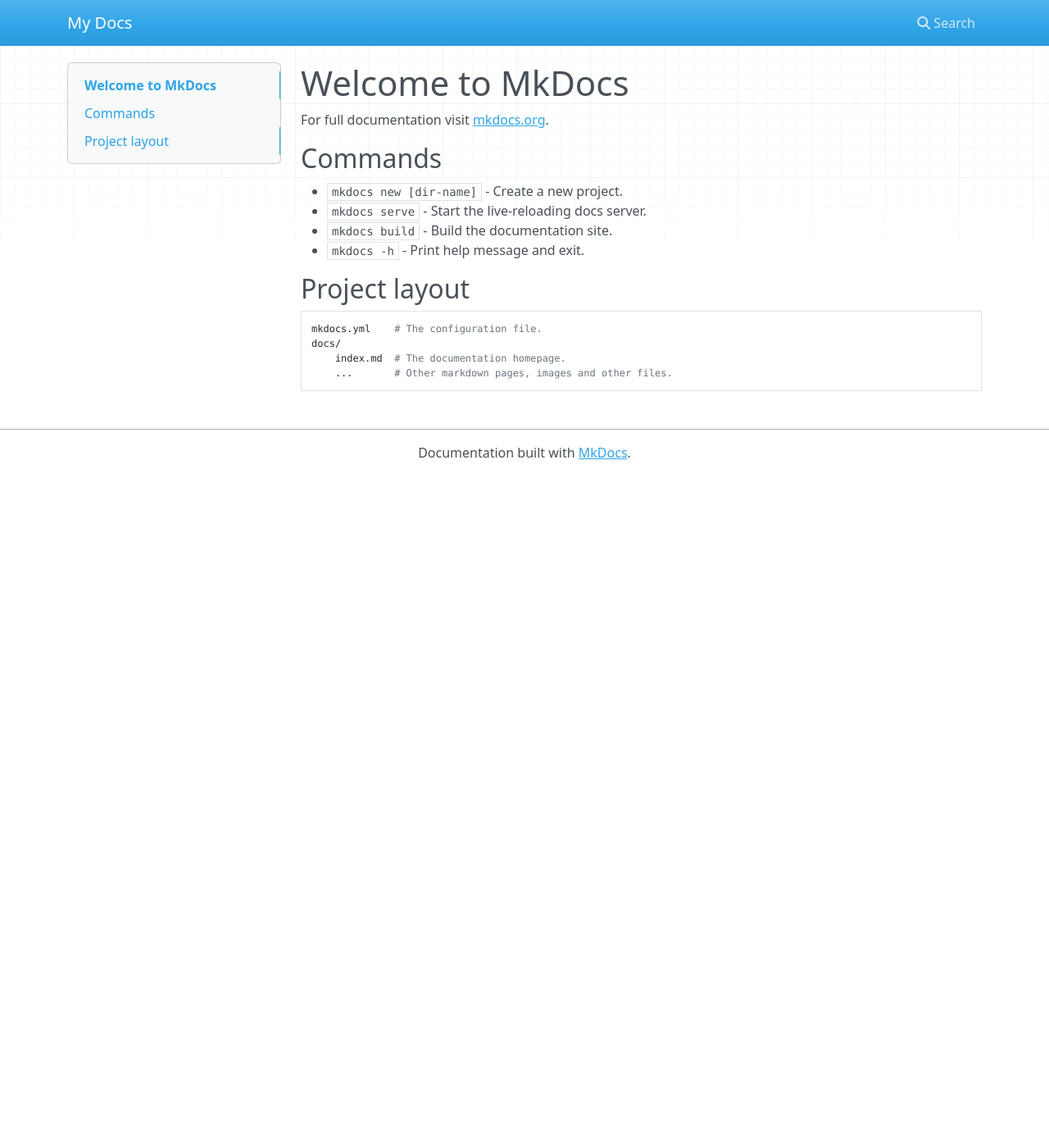
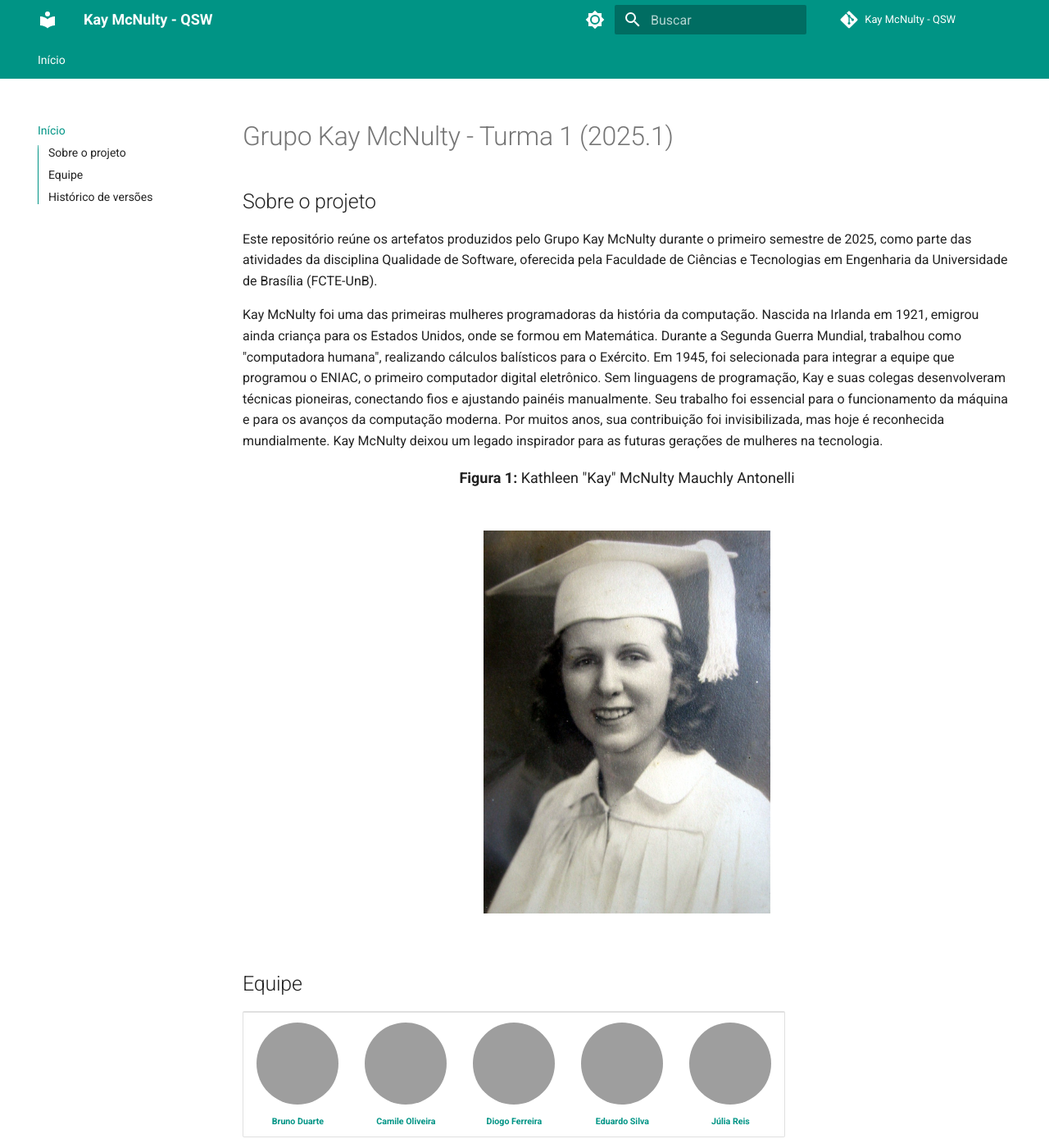
Before and after one commit to FCTE-Qualidade-de-Software-1/2025-1-T01-KAY-MCNULTY, an MkDocs documentation site: the page built from docs/index.md, in a window 1280 px wide and 1400 px high. Shown: the whole window at 82% size. Built offline with MkDocs 1.6.1 and Material for MkDocs 9.7.7, drawn with Linux system fonts in a browser that asks for light colours; nearby versions of some CDN libraries; comment, search, counter and statistics services are not loaded; some of the changed text lies outside the part shown; grey boxes are pictures that could not be loaded.

Commit message:
docs: gitpage criada

````diff
--- a/docs/index.md
+++ b/docs/index.md
@@ -1,17 +1,59 @@
-# Welcome to MkDocs
+# Grupo Kay McNulty - Turma 1 (2025.1)
 
-For full documentation visit [mkdocs.org](https://www.mkdocs.org).
+## Sobre o projeto
 
-## Commands
+Este repositório reúne os artefatos produzidos pelo Grupo Kay McNulty durante o primeiro semestre de 2025, como parte das atividades da disciplina Qualidade de Software, oferecida pela Faculdade de Ciências e Tecnologias em Engenharia da Universidade de Brasília (FCTE-UnB).
 
-* `mkdocs new [dir-name]` - Create a new project.
-* `mkdocs serve` - Start the live-reloading docs server.
-* `mkdocs build` - Build the documentation site.
-* `mkdocs -h` - Print help message and exit.
+Kay McNulty foi uma das primeiras mulheres programadoras da história da computação. Nascida na Irlanda em 1921, emigrou ainda criança para os Estados Unidos, onde se formou em Matemática. Durante a Segunda Guerra Mundial, trabalhou como "computadora humana", realizando cálculos balísticos para o Exército. Em 1945, foi selecionada para integrar a equipe que programou o ENIAC, o primeiro computador digital eletrônico. Sem linguagens de programação, Kay e suas colegas desenvolveram técnicas pioneiras, conectando fios e ajustando painéis manualmente. Seu trabalho foi essencial para o funcionamento da máquina e para os avanços da computação moderna. Por muitos anos, sua contribuição foi invisibilizada, mas hoje é reconhecida mundialmente. Kay McNulty deixou um legado inspirador para as futuras gerações de mulheres na tecnologia.
 
-## Project layout
+<div align="center">
+  <font size="4"><p style="text-align: center; margin-bottom: 50px;"><b>Figura 1:</b> Kathleen "Kay" McNulty Mauchly Antonelli</p></font>
+</div>
 
-    mkdocs.yml    # The configuration file.
-    docs/
-        index.md  # The documentation homepage.
-        ...       # Other markdown pages, images and other files.
+<div align="center">
+    <img src="assets/images/kay.jpg" alt="Kay McNulty" width="350" height="500" style=" max-width: 80%; height: auto; margin-bottom: 20px;">
+</div>
+
+## Equipe
+
+<table>
+  <tr>
+    <td align="center">
+      <a href="https://github.com/bbduarte">
+        <img src="https://github.com/bbduarte.png" width="100" height="100" style="border-radius: 50%; object-fit: cover;" alt=""/>
+        <br /><sub><b>Bruno Duarte</b></sub>
+      </a>
+    </td>
+    <td align="center">
+      <a href="http://github.com/Camile0318">
+        <img src="http://github.com/Camile0318.png" width="100" height="100" style="border-radius: 50%; object-fit: cover;" alt=""/>
+        <br /><sub><b>Camile Oliveira</b></sub>
+      </a>
+    </td>
+    <td align="center">
+      <a href="http://github.com/fdiogo1">
+        <img src="http://github.com/fdiogo1.png" width="100" height="100" style="border-radius: 50%; object-fit: cover;" alt=""/>
+        <br /><sub><b>Diogo Ferreira</b></sub>
+      </a>
+    </td>
+    <td align="center">
+      <a href="http://github.com/Eduard0803">
+        <img src="http://github.com/Eduard0803.png" width="100" height="100" style="border-radius: 50%; object-fit: cover;" alt=""/>
+        <br /><sub><b>Eduardo Silva</b></sub>
+      </a>
+    </td>
+    <td align="center">
+      <a href="http://github.com/JuliaReis18">
+        <img src="http://github.com/JuliaReis18.png" width="100" height="100" style="border-radius: 50%; object-fit: cover;" alt=""/>
+        <br /><sub><b>Júlia Reis</b></sub>
+      </a>
+    </td>
+  </tr>
+</table>
+
+
+## Histórico de versões
+
+|Versão|Data|Descrição|Autor|
+|:----:|----|---------|-----|
+|`1.0`|28/5/2025|Criação da GitPage|[Diogo Ferreira](https://github.com/fdiogo1)|
--- a/mkdocs.yml
+++ b/mkdocs.yml
@@ -1 +1,59 @@
-site_name: My Docs
+site_name: Kay McNulty - QSW
+site_description: Documentação oficial do grupo Kay McNulty
+site_url: https://FCTE-Qualidade-de-Software-1.github.io/2025-1-T01-KAY-MCNULTY
+site_author: Grupo Kay McNulty
+repo_name: Kay McNulty - QSW
+repo_url: https://github.com/FCTE-Qualidade-de-Software-1/2025-1-T01-KAY-MCNULTY
+edit_uri: edit/docs/docs/
+
+theme:
+  name: material
+  language: pt-BR
+#  logo: assets/logo/logo.png
+#  favicon: assets/logo/logo.png
+  features:
+    - navigation.tabs
+    - navigation.expand
+    - navigation.sections
+    - toc.integrate
+    - search.highlight
+    - search.suggest
+    - content.code.annotate
+    - navigation.top
+  palette:
+    # Modo claro
+    - media: "(prefers-color-scheme: light)"
+      scheme: default
+      primary: teal
+      accent: amber
+      toggle:
+        icon: material/brightness-7
+        name: Mudar para modo escuro
+    # Modo escuro
+    - media: "(prefers-color-scheme: dark)"
+      scheme: slate
+      primary: teal
+      accent: amber
+      toggle:
+        icon: material/brightness-4
+        name: Mudar para modo claro
+
+markdown_extensions:
+  - admonition
+  - pymdownx.details
+  - pymdownx.superfences:
+      custom_fences:
+        - name: mermaid      # habilita ```mermaid
+          class: mermaid
+          format: !!python/name:pymdownx.superfences.fence_code_format
+  - pymdownx.highlight
+  - pymdownx.tabbed
+  - toc:
+      permalink: true
+
+extra:
+  social:
+    - icon: fontawesome/brands/github
+
+nav:
+  - Início: index.md
````
Also changed, not shown: docs/assets/images/kay.jpg (added).
